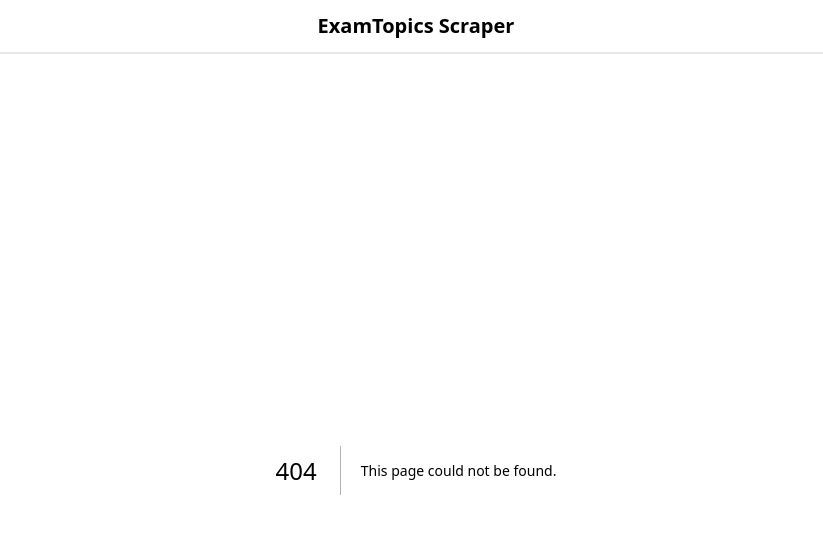
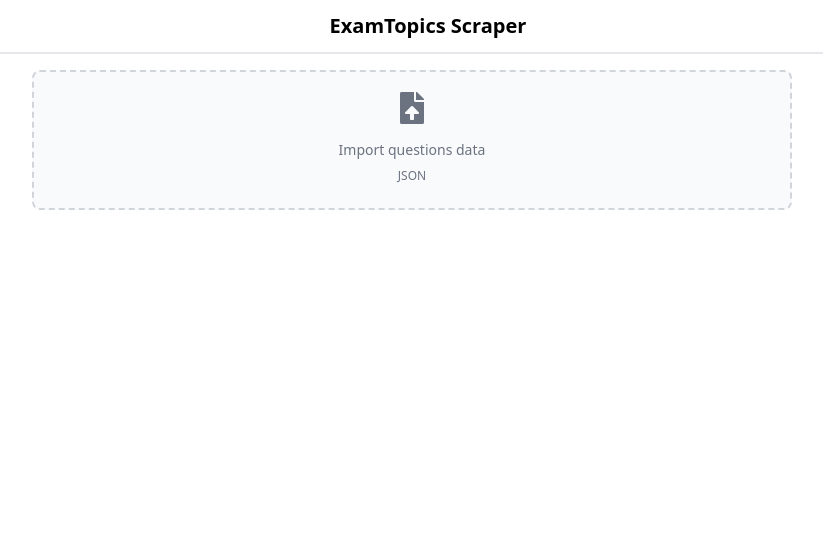
Before and after one commit to zqtay/examtopics-scraper, a Next.js app: page /exam in a window 1280 px wide. Before the commit this address had no page. Shown: the top 534 px of the page, without its empty margins (224-1047 px from the left). Built offline with nearby package versions, Linux system fonts and the light colour scheme.

Commit message:
Export exam state

```diff
--- /dev/null
+++ b/src/context/exam.tsx
@@ -0,0 +1,31 @@
+import { ExamState } from "@/lib/examtopics";
+import saveAs from "file-saver";
+import { useState, createContext, PropsWithChildren, Dispatch, SetStateAction } from 'react';
+
+export const ExamContext = createContext({} as ExamContextProps);
+
+export type ExamContextProps = {
+  examState: ExamState | undefined;
+  setExamState: Dispatch<SetStateAction<ExamState | undefined>>;
+  exportExamState: () => Promise<void>;
+};
+
+export const ExamStateProvider = ({ children }: PropsWithChildren) => {
+  const [examState, setExamState] = useState<ExamState>();
+
+  const exportExamState = async () => {
+    const blob = new Blob([JSON.stringify(examState)], { type: "text/plain;charset=utf-8" });
+    saveAs(
+      blob,
+      `${examState?.provider}-${examState?.examCode}-${examState?.questions?.length}.json`
+    );
+  };
+
+  const value = {
+    examState,
+    setExamState,
+    exportExamState,
+  };
+
+  return <ExamContext.Provider value={value}>{children}</ExamContext.Provider>;
+};
--- a/src/layout/index.tsx
+++ b/src/layout/index.tsx
@@ -1,12 +1,27 @@
+import Dropdown from "@/components/ui/dropdown";
+import { ExamContext } from "@/context/exam";
 import Link from "next/link";
-import { FC, PropsWithChildren } from "react";
+import { FC, PropsWithChildren, useContext } from "react";
+import { FaFileDownload } from "react-icons/fa";
+import { FaEllipsisVertical } from "react-icons/fa6";
 
 const Layout: FC<PropsWithChildren> = ({ children }) => {
+  const { examState, exportExamState } = useContext(ExamContext);
   return <>
-    <header className="px-2 py-3 border-b-2 mx-auto text-center">
-      <Link className="text-xl font-semibold" href="/">
-        ExamTopics Scraper
-      </Link>
+    <header className="border-b-2">
+      <div className="container px-2 py-3 mx-auto flex w-full items-center">
+        <span className="w-6" />
+        <Link className="flex-1 text-xl font-semibold text-center" href="/">
+          ExamTopics Scraper
+        </Link>
+        {(examState?.provider && examState?.examCode) &&
+          <FaFileDownload
+            size="1.25rem"
+            className="w-6 cursor-pointer"
+            onClick={exportExamState}
+          />
+        }
+      </div>
     </header>
     <main
       className="container px-2 py-4 mx-auto"
--- a/src/lib/scraper.ts
+++ b/src/lib/scraper.ts
@@ -1,3 +1,4 @@
+import { ExamState } from "./examtopics";
 import { fetchPage } from "./fetcher";
 import { sleep } from "./utils";
 
@@ -36,14 +37,11 @@
 };
 
 export type ScraperState = {
-  provider?: string;
-  examCode?: string;
   isInProgress?: boolean;
   lastDiscussionListPageIndex?: number;
   lastQuestionLinkIndex?: number;
   questionLinks?: string[];
-  questions?: Question[];
-};
+} & ExamState;
 
 export const PROXY_BASE_URL = "/api/examtopics";
 const ORIGIN_BASE_URL = "https://www.examtopics.com";
--- a/src/pages/_app.tsx
+++ b/src/pages/_app.tsx
@@ -2,11 +2,14 @@
 import type { AppProps } from "next/app";
 import Layout from "@/layout";
 import { SettingsProvider } from "@/context/settings";
+import { ExamStateProvider } from "@/context/exam";
 
 export default function App({ Component, pageProps }: AppProps) {
   return <SettingsProvider>
-    <Layout>
-      <Component {...pageProps} />
-    </Layout>
+    <ExamStateProvider>
+      <Layout>
+        <Component {...pageProps} />
+      </Layout>
+    </ExamStateProvider>
   </SettingsProvider>;
 }
--- a/src/pages/test/index.tsx
+++ b/src/pages/exam/index.tsx
@@ -1,5 +1,5 @@
 import { PROXY_BASE_URL, Question, ScraperState } from "@/lib/scraper";
-import { ChangeEvent, FC, MouseEvent, useEffect, useState } from "react";
+import { ChangeEvent, FC, MouseEvent, useContext, useEffect, useState } from "react";
 import Dropzone from "@/components/ui/dropzone";
 import {
   FaFileUpload,
@@ -15,6 +15,7 @@
 import Dropdown from "@/components/ui/dropdown";
 import Accordion from "@/components/ui/accordion";
 import TextArea from "@/components/ui/textarea";
+import { ExamContext } from "@/context/exam";
 
 type QuestionPageProps = Question & {
   update: (value: Partial<Question>) => void;
@@ -38,8 +39,7 @@
 };
 
 const Test = () => {
-  const [isLoading, setIsLoading] = useState(false);
-  const [state, setState] = useState<ScraperState>();
+  const { examState, setExamState } = useContext(ExamContext);
   const [currentQuestion, setCurrentQuestion] = useState<Question>();
   const [questions, setQuestions] = useState<Question[]>();
   const [pastQuestionUrls, setPastQuestionUrls] = useState<string[]>([]);
@@ -52,7 +52,7 @@
       const text = (e.target?.result);
       if (typeof text !== "string") return;
       const data = JSON.parse(text);
-      setState(data);
+      setExamState(data);
       if (data?.questions) {
         // Reset current question
         setCurrentQuestion(undefined);
@@ -123,7 +123,7 @@
   };
 
   const handleUpdateQuestion = (value: Partial<Question>) => {
-    setState(prev => {
+    setExamState(prev => {
       const _questions = prev?.questions ? [...prev?.questions] : [];
       const index = _questions?.findIndex(e => value.url === e.url);
       // Update question list
@@ -138,18 +138,18 @@
     });
   };
 
-  const isLoaded = state?.provider && state?.examCode && state?.questions;
+  const isLoaded = examState?.provider && examState?.examCode && examState?.questions;
 
   useEffect(() => {
     // Sort by topic and question index
     const _questions = _.sortBy(
-      state?.questions,
+      examState?.questions,
       o => `${("0000" + o.topic).slice(-4)}-${("0000" + o.index).slice(-4)}`);
     setQuestions(_questions);
     if (currentQuestion?.url) {
       setCurrentQuestion(_questions.find(e => e.url === currentQuestion.url));
     }
-  }, [state?.questions]);
+  }, [examState?.questions]);
 
   return (
     <div className="h-full max-w-[48rem] mx-auto flex flex-col justify-center">
@@ -166,7 +166,7 @@
           })}
           label={!isLoaded ?
             "Import questions data" :
-            `${state?.provider?.toUpperCase()} ${state?.examCode?.toUpperCase()}`
+            `${examState?.provider?.toUpperCase()} ${examState?.examCode?.toUpperCase()}`
           }
           helperText={!isLoaded ? "JSON" : undefined}
           icon={!isLoaded ?
@@ -187,13 +187,14 @@
               </div>,
               value: e.url,
             }))}
-            buttonClassName="px-3 h-full button-alt border-none"
+            className="mr-2"
+            buttonClassName="button-alt px-3 h-full"
             menuClassName="w-32 max-h-[24rem] overflow-y-auto -ml-10"
             label={null}
             icon={<FaListOl size="1.25rem" />}
           />
           <button
-            className="button-alt px-3 border-none"
+            className="button-alt px-3"
             onClick={handleToggleOrder}
           >
             {order === "ascending" && <FaSortNumericDown size="1.25rem" />}
```
Also changed, not shown: src/lib/examtopics.ts (+7 -0 lines).
